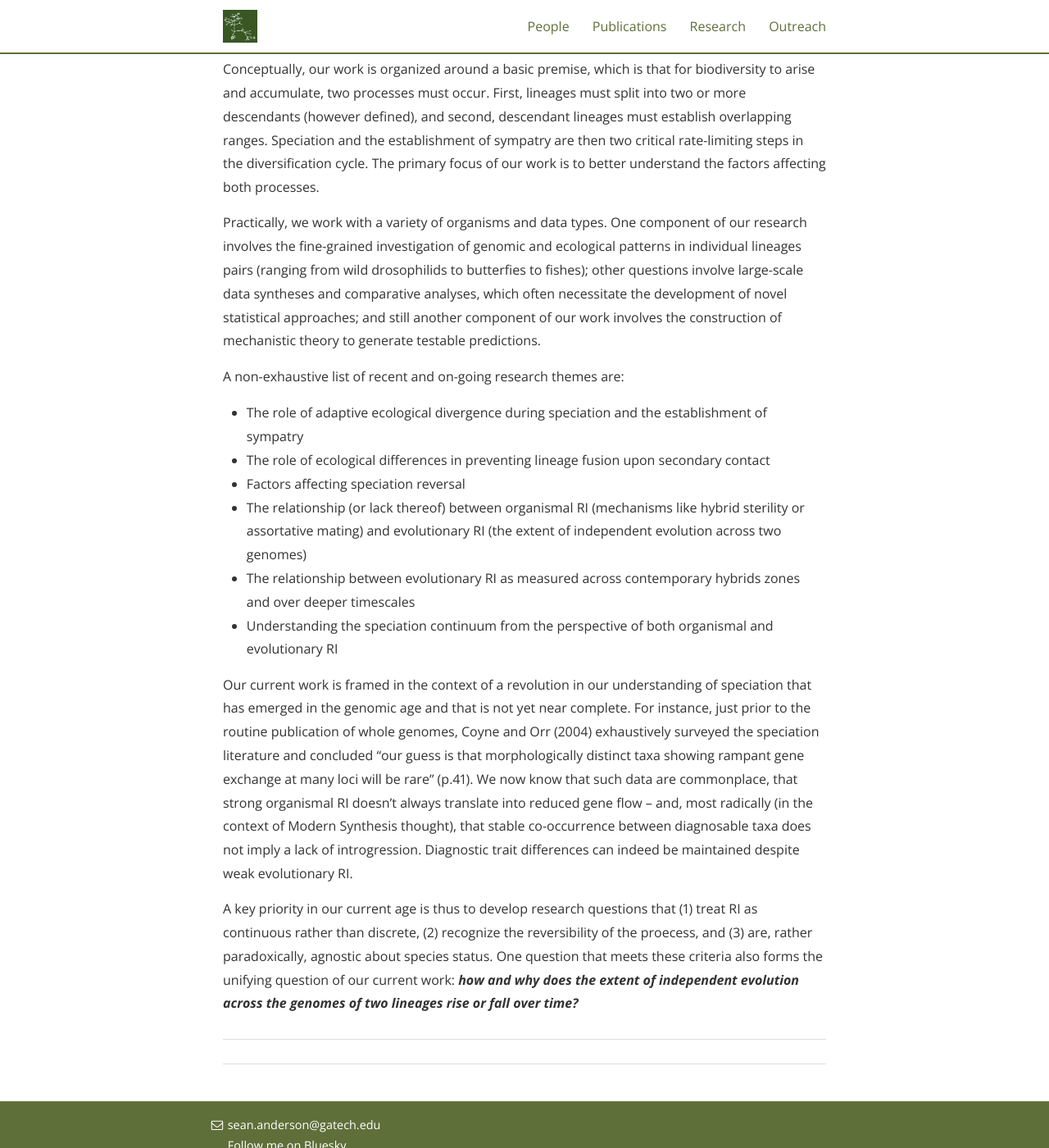
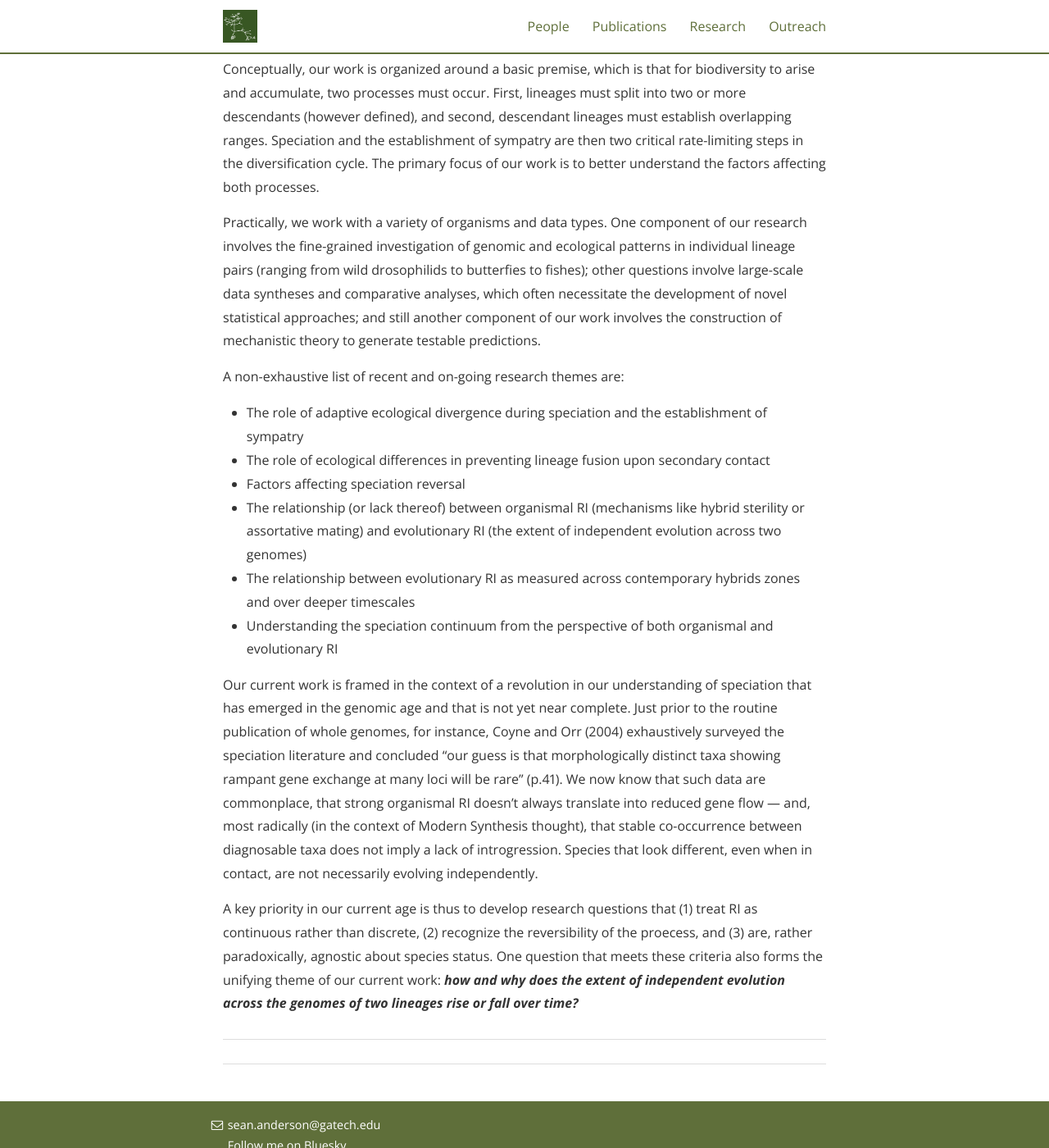
Before and after one commit to SeanASAnderson/SeanASAnderson.github.io, a Jekyll site: the page built from research.md, in a window 1280 px wide and 1400 px high, scrolled down 276 px. Shown: the whole window at 82% size. Built offline with Jekyll 4.4.1, drawn with Linux system fonts in a browser that asks for light colours; nearby versions of some CDN libraries; some web fonts are replaced.

Commit message:
typo errors

```diff
--- a/research.md
+++ b/research.md
@@ -11,7 +11,7 @@
 
 Conceptually, our work is organized around a basic premise, which is that for biodiversity to arise and accumulate, two processes must occur. First, lineages must split into two or more descendants (however defined), and second, descendant lineages must establish overlapping ranges. Speciation and the establishment of sympatry are then two critical rate-limiting steps in the diversification cycle. The primary focus of our work is to better understand the factors affecting both processes.
 
-Practically, we work with a variety of organisms and data types. One component of our research involves the fine-grained investigation of genomic and ecological patterns in individual lineages pairs (ranging from wild drosophilids to butterfies to fishes); other questions involve large-scale data syntheses and comparative analyses, which often necessitate the development of novel statistical approaches; and still another component of our work involves the construction of mechanistic theory to generate testable predictions.
+Practically, we work with a variety of organisms and data types. One component of our research involves the fine-grained investigation of genomic and ecological patterns in individual lineage pairs (ranging from wild drosophilids to butterfies to fishes); other questions involve large-scale data syntheses and comparative analyses, which often necessitate the development of novel statistical approaches; and still another component of our work involves the construction of mechanistic theory to generate testable predictions.
 
 A non-exhaustive list of recent and on-going research themes are:
 
@@ -22,9 +22,9 @@
 - The relationship between evolutionary RI as measured across contemporary hybrids zones and over deeper timescales
 - Understanding the speciation continuum from the perspective of both organismal and evolutionary RI
 
-Our current work is framed in the context of a revolution in our understanding of speciation that has emerged in the genomic age and that is not yet near complete. For instance, just prior to the routine publication of whole genomes, Coyne and Orr (2004) exhaustively surveyed the speciation literature and concluded "our guess is that morphologically distinct taxa showing rampant gene exchange at many loci will be rare" (p.41). We now know that such data are commonplace, that strong organismal RI doesn't always translate into reduced gene flow -- and, most radically (in the context of Modern Synthesis thought), that stable co-occurrence between diagnosable taxa does not imply a lack of introgression. Diagnostic trait differences can indeed be maintained despite weak evolutionary RI.
+Our current work is framed in the context of a revolution in our understanding of speciation that has emerged in the genomic age and that is not yet near complete. Just prior to the routine publication of whole genomes, for instance, Coyne and Orr (2004) exhaustively surveyed the speciation literature and concluded "our guess is that morphologically distinct taxa showing rampant gene exchange at many loci will be rare" (p.41). We now know that such data are commonplace, that strong organismal RI doesn't always translate into reduced gene flow &mdash; and, most radically (in the context of Modern Synthesis thought), that stable co-occurrence between diagnosable taxa does not imply a lack of introgression. Species that look different, even when in contact, are not necessarily evolving independently.
 
-A key priority in our current age is thus to develop research questions that (1) treat RI as continuous rather than discrete, (2) recognize the reversibility of the proecess, and (3) are, rather paradoxically, agnostic about species status. One question that meets these criteria also forms the unifying question of our current work: ***how and why does the extent of independent evolution across the genomes of two lineages rise or fall over time?***
+A key priority in our current age is thus to develop research questions that (1) treat RI as continuous rather than discrete, (2) recognize the reversibility of the proecess, and (3) are, rather paradoxically, agnostic about species status. One question that meets these criteria also forms the unifying theme of our current work: ***how and why does the extent of independent evolution across the genomes of two lineages rise or fall over time?***
 
 
 ---
```
